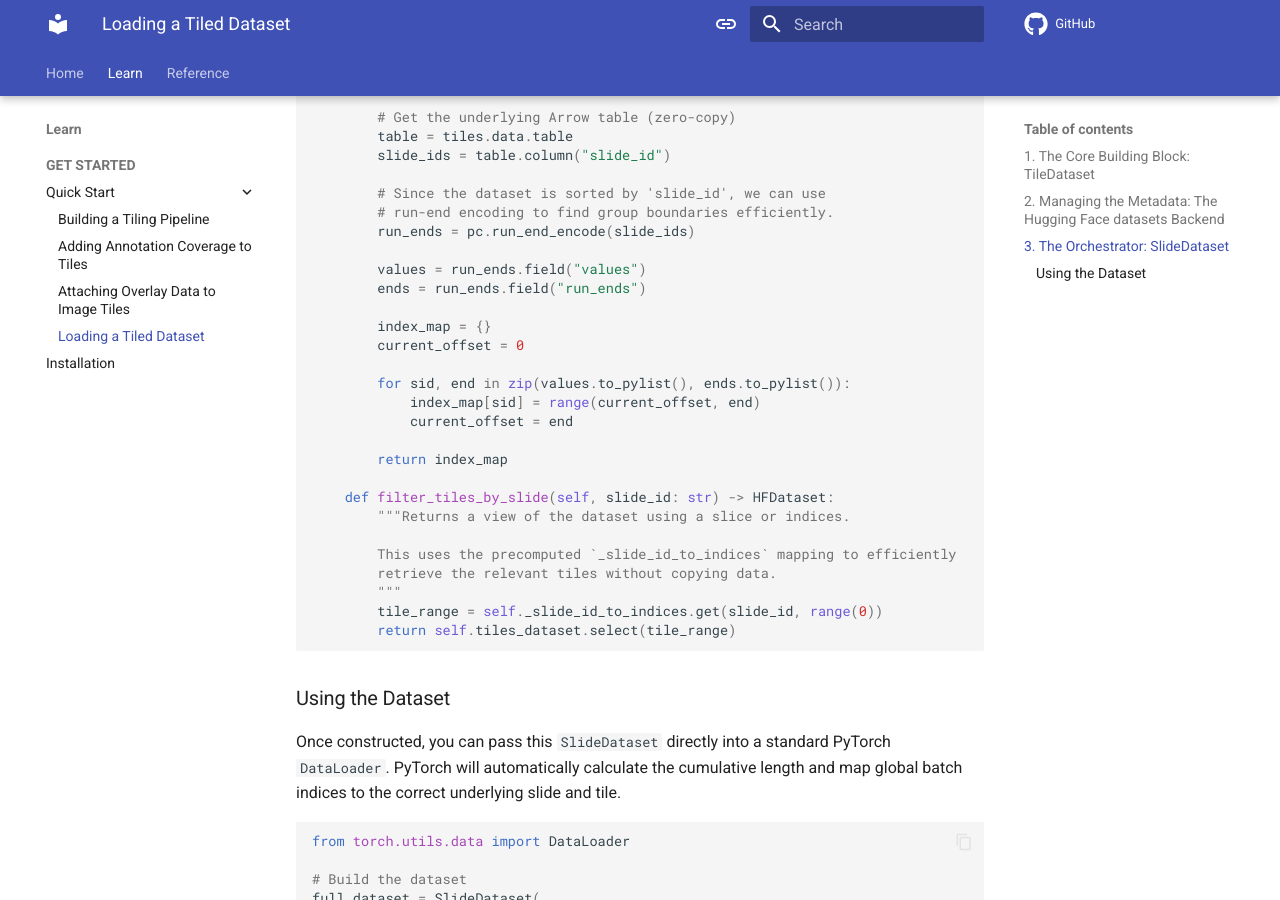
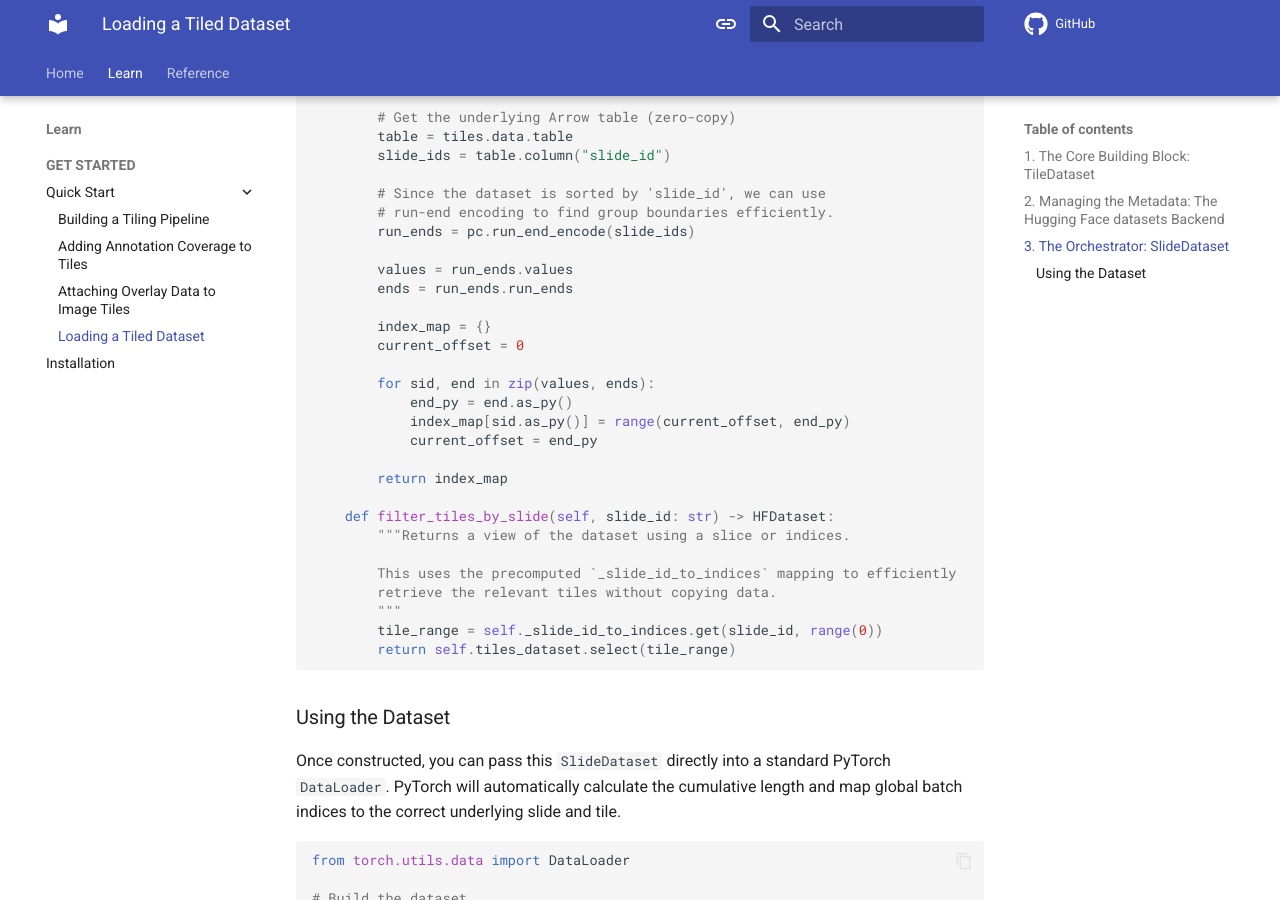
Before and after one commit to RationAI/ratiopath, an MkDocs documentation site: the page built from docs/learn/get-started/quick-start/tiled-dataset.md, in a window 1280 px wide and 900 px high, scrolled down 3599 px. Built offline with MkDocs 1.6.1 and Material for MkDocs 9.7.7, drawn with Linux system fonts in a browser that asks for light colours; comment, search, counter and statistics services are not loaded; the version menu is left out.

Commit message:
feat: fix bugs

```diff
--- a/docs/learn/get-started/quick-start/tiled-dataset.md
+++ b/docs/learn/get-started/quick-start/tiled-dataset.md
@@ -146,15 +146,16 @@ class SlideDataset(ConcatDataset[TileDataset]):
         # run-end encoding to find group boundaries efficiently.
         run_ends = pc.run_end_encode(slide_ids)
 
-        values = run_ends.field("values")
-        ends = run_ends.field("run_ends")
+        values = run_ends.values
+        ends = run_ends.run_ends
 
         index_map = {}
         current_offset = 0
 
-        for sid, end in zip(values.to_pylist(), ends.to_pylist()):
-            index_map[sid] = range(current_offset, end)
-            current_offset = end
+        for sid, end in zip(values, ends):
+            end_py = end.as_py()
+            index_map[sid.as_py()] = range(current_offset, end_py)
+            current_offset = end_py
 
         return index_map
 
```
